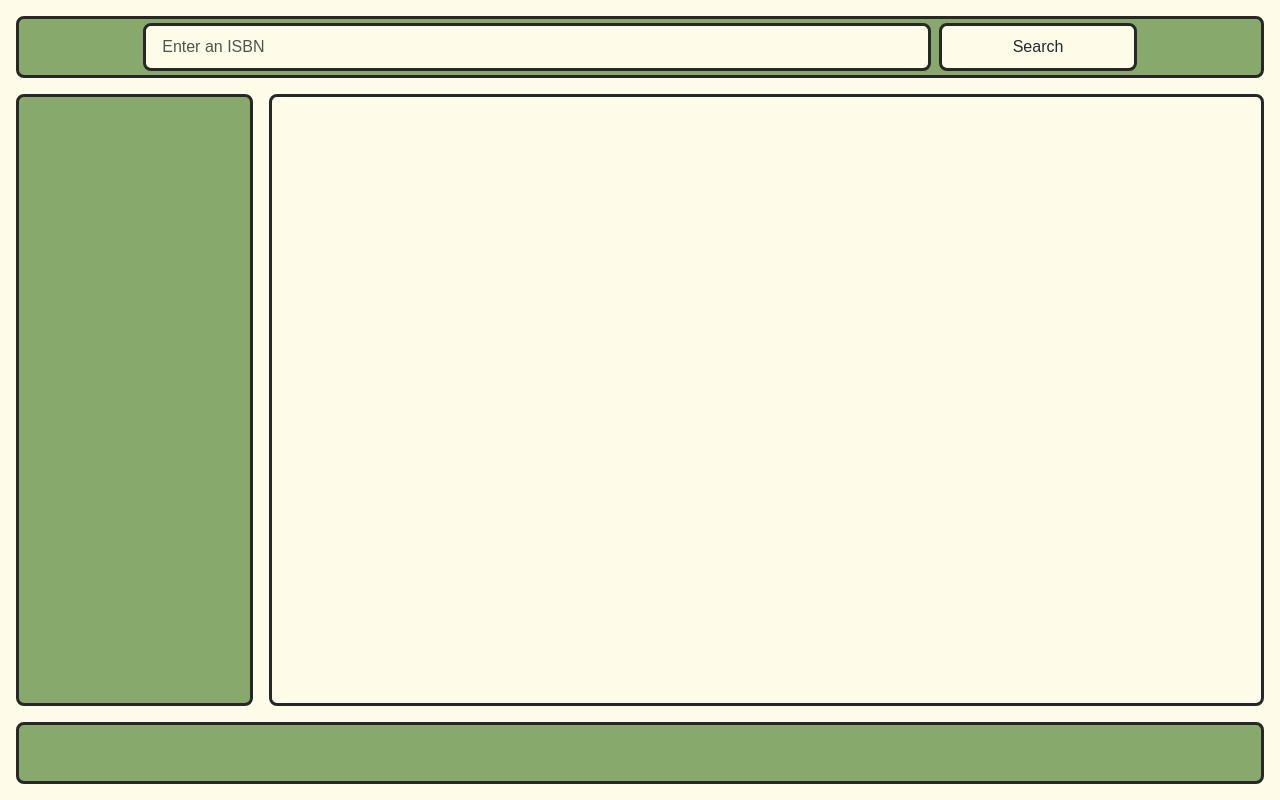
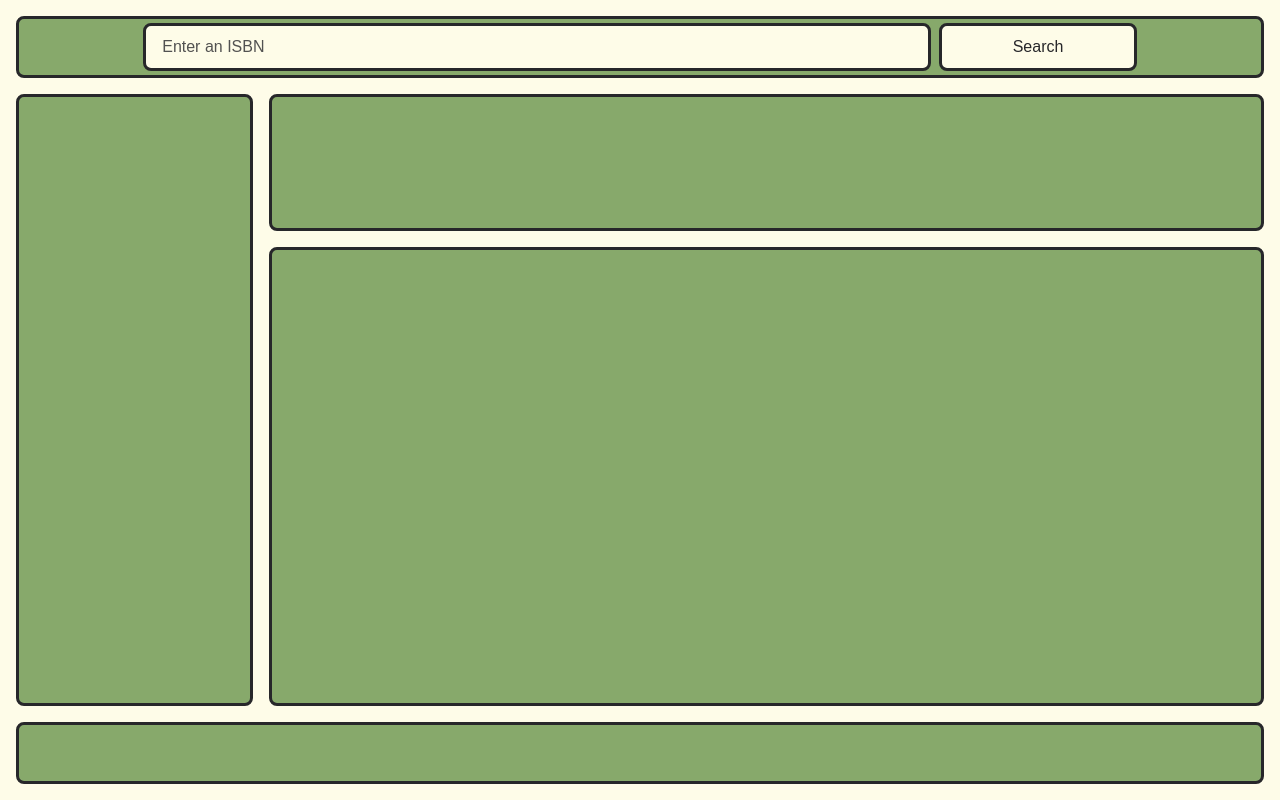
Before and after one commit to modamo-gh/chapchat, a Next.js app: page /book/1/chapter/1 in a window 1280 px wide. Built offline with nearby package versions, Linux system fonts and the light colour scheme.

Commit message:
Add to chapter page skeleton

```diff
--- a/src/app/book/[isbn]/chapter/[number]/page.tsx
+++ b/src/app/book/[isbn]/chapter/[number]/page.tsx
@@ -7,7 +7,10 @@ const ChapterPage = () => {
 			<Header />
 			<div className="col-span-10 gap-4 grid grid-cols-5 grid-rows-5 h-full row-span-8">
 				<div className="bg-[#87A96B] border-zinc-800 border-3 col-span-1 gap-2 grid grid-cols-1 grid-rows-5 p-2 rounded-lg row-span-5"></div>
-				<div className="border-zinc-800 border-3 col-span-4 gap-2 grid grid-cols-4 grid-rows-4 rounded-lg row-span-5"></div>
+				<div className="col-span-4 gap-4 grid grid-cols-4 grid-rows-4 rounded-lg row-span-5">
+					<div className="bg-[#87A96B] border-zinc-800 border-3 col-span-5 p-2 rounded-lg row-span-1"></div>
+					<div className="bg-[#87A96B] border-zinc-800 border-3 col-span-5 p-2 rounded-lg row-span-4"></div>
+				</div>
 			</div>
 			<Footer />
 		</div>
```
